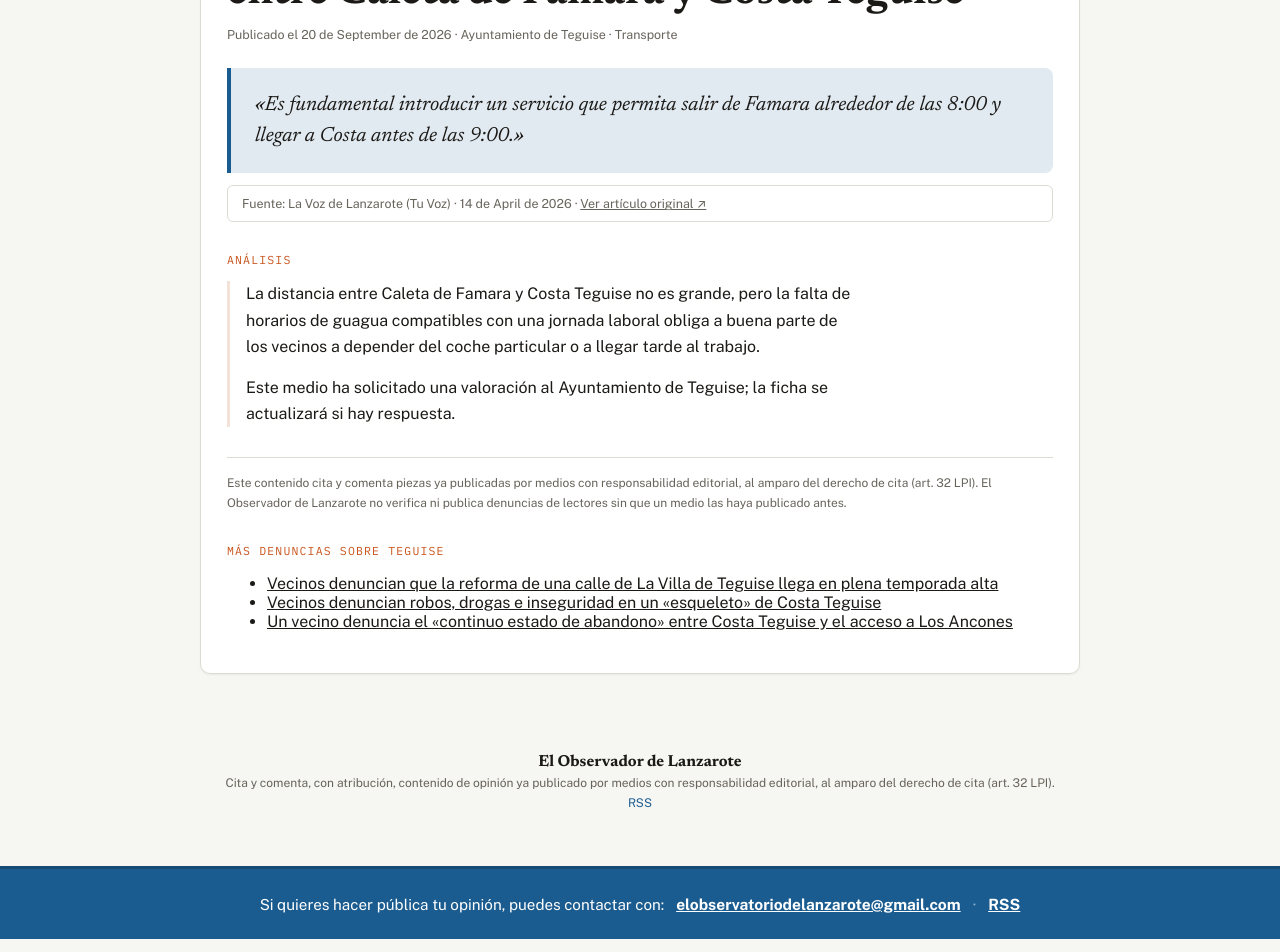
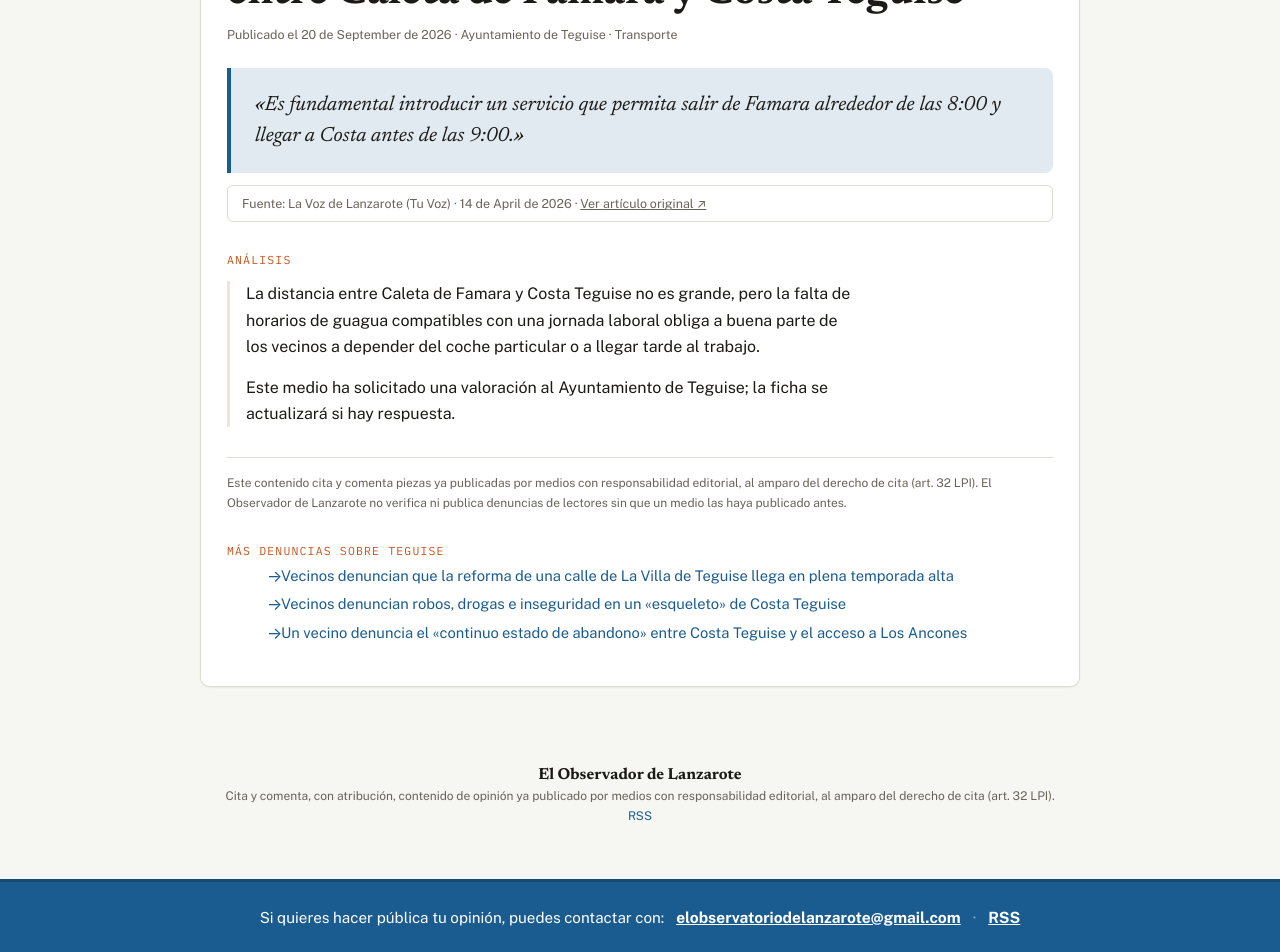
Before and after one commit to elobservadordelanzarote/elobservadordelanzarote.github.io, a Jekyll site: the page built from _fichas/2026-09-20-teguise-transporte-publico-famara.md, in a window 1280 px wide and 1400 px high, scrolled down 320 px. Shown: the part 448-1400 px from the top of the window. Built offline with Jekyll 4.4.1, drawn with Linux system fonts in a browser that asks for light colours.

Commit message:
SEO: estilos para enlaces relacionados

```diff
--- a/assets/css/main.css
+++ b/assets/css/main.css
@@ -430,6 +430,13 @@ figure.photo-placeholder { margin: 0; position: relative; }
 .analisis p { margin-top: 14px; font-size: 1rem; line-height: 1.65; max-width: 62ch; }
 .legal-note { margin-top: 30px; padding-top: 16px; border-top: 1px solid var(--rule); font-size: 0.75rem; color: var(--muted); line-height: 1.6; }
 
+.relacionadas { margin-top: 30px; }
+.relacionadas ul { list-style: none; margin-top: 8px; display: flex; flex-direction: column; gap: 8px; }
+.relacionadas li { padding-left: 14px; position: relative; }
+.relacionadas li::before { content: "→"; position: absolute; left: 0; color: var(--accent); }
+.relacionadas a { color: var(--accent); text-decoration: none; font-size: 0.92rem; line-height: 1.4; }
+.relacionadas a:hover { text-decoration: underline; }
+
 footer.site-footer { padding-block: 32px 56px; text-align: center; font-size: 0.75rem; color: var(--muted); }
 footer.site-footer .mark { font-family: "Newsreader", serif; font-weight: 700; color: var(--ink); font-size: 1rem; }
 footer.site-footer a { color: var(--accent); text-decoration: none; }
```
